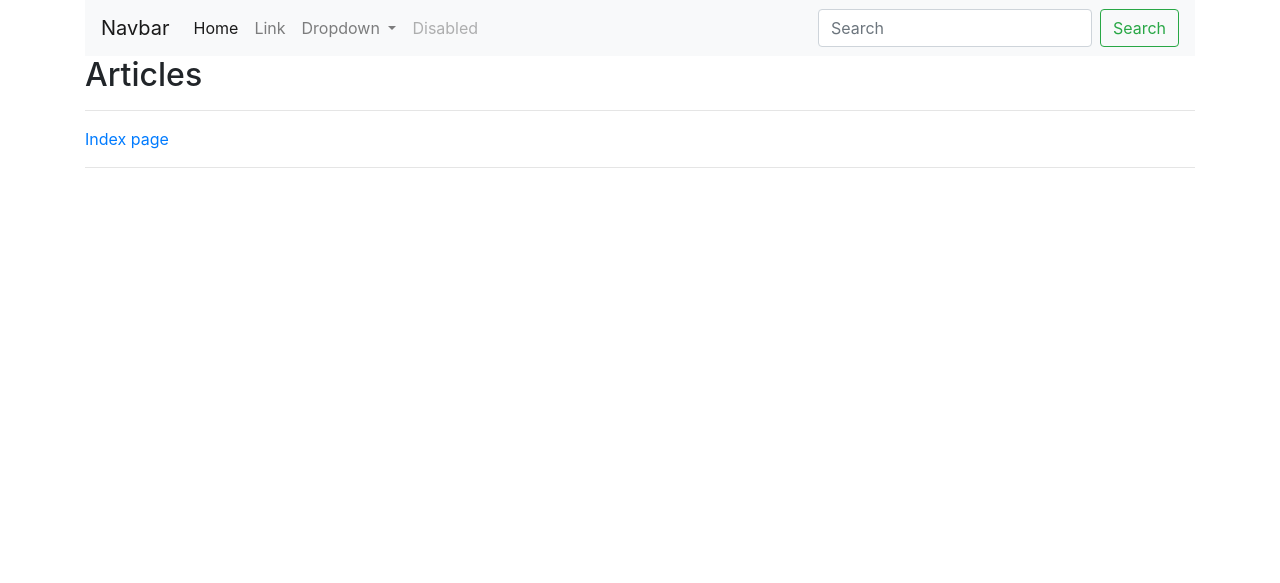
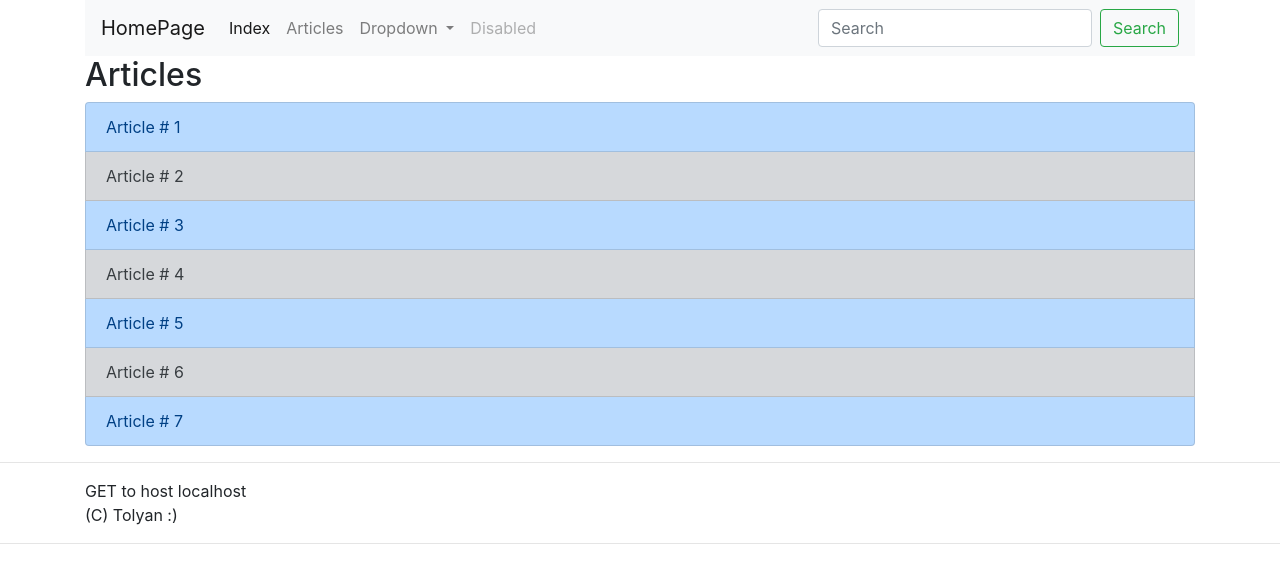
Before and after one commit to tol2000/python_learning_5_django, a Django app: page /homepage/articles/ in a window 1280 px wide. Shown: the top 583 px of the page. Run offline with Django 3.2, Linux system fonts and the light colour scheme; some libraries are stand-ins or nearby versions.

Commit message:
end of lesson5, sample django project with func based views

```diff
--- a/homepage/templates/homepage/articles.html
+++ b/homepage/templates/homepage/articles.html
@@ -6,7 +6,11 @@ Articles
 
 {% block body %}
 <h2>Articles</h2>
-<hr>
-<a href="{% url 'homepage:index' %}">Index page</a>
-<hr>
+<ul class="list-group">
+    {% for article in articles %}
+    <li class="list-group-item list-group-item-{% cycle 'primary' 'secondary' %}">
+        {{ article }}
+    </li>
+    {% endfor %}
+</ul>
 {% endblock %}
--- a/homepage/templates/homepage/base.html
+++ b/homepage/templates/homepage/base.html
@@ -19,7 +19,7 @@
     <body>
         <div class="container">
             <nav class="navbar navbar-expand-lg navbar-light bg-light">
-                <a class="navbar-brand" href="#">Navbar</a>
+                <a class="navbar-brand" href="{% url 'homepage:index' %}">HomePage</a>
                 <button class="navbar-toggler" type="button" data-toggle="collapse" data-target="#navbarSupportedContent" aria-controls="navbarSupportedContent" aria-expanded="false" aria-label="Toggle navigation">
                     <span class="navbar-toggler-icon"></span>
                 </button>
@@ -27,10 +27,10 @@
                 <div class="collapse navbar-collapse" id="navbarSupportedContent">
                     <ul class="navbar-nav mr-auto">
                         <li class="nav-item active">
-                            <a class="nav-link" href="#">Home <span class="sr-only">(current)</span></a>
+                            <a class="nav-link" href="{% url 'homepage:index' %}">Index <span class="sr-only">(current)</span></a>
                         </li>
                         <li class="nav-item">
-                            <a class="nav-link" href="#">Link</a>
+                            <a class="nav-link" href="{% url 'homepage:articles' %}">Articles</a>
                         </li>
                         <li class="nav-item dropdown">
                             <a class="nav-link dropdown-toggle" href="#" id="navbarDropdown" role="button" data-toggle="dropdown" aria-haspopup="true" aria-expanded="false">
@@ -69,5 +69,12 @@
         <script src="https://cdn.jsdelivr.net/npm/popper.js@1.16.1/dist/umd/popper.min.js" integrity="sha384-9/reFTGAW83EW2RDu2S0VKaIzap3H66lZH81PoYlFhbGU+6BZp6G7niu735Sk7lN" crossorigin="anonymous"></script>
         <script src="https://cdn.jsdelivr.net/npm/bootstrap@4.5.3/dist/js/bootstrap.min.js" integrity="sha384-w1Q4orYjBQndcko6MimVbzY0tgp4pWB4lZ7lr30WKz0vr/aWKhXdBNmNb5D92v7s" crossorigin="anonymous"></script>
         -->
+
+        <hr>
+        <div class="container">
+            <div> {{ client_info }} </div>
+            <div>(C) Tolyan :)</div>
+        </div>
+        <hr>
     </body>
 </html>
--- a/homepage/views.py
+++ b/homepage/views.py
@@ -1,5 +1,6 @@
 from django.shortcuts import render
 from django.http import HttpRequest
+from django.views.decorators.http import require_GET
 import datetime
 
 
@@ -12,5 +13,14 @@ def index_page(request: HttpRequest):
     return response
 
 
+@require_GET
 def articles(request: HttpRequest):
-    return render(request, 'homepage/articles.html')
+    articles_list = [
+        f'Article # {x}' for x in range(1, 8)
+    ]
+    args = {
+        'articles': articles_list,
+        'client_info':
+            f'{request.method} to host {request.get_host()}'
+    }
+    return render(request, 'homepage/articles.html', args)
```
